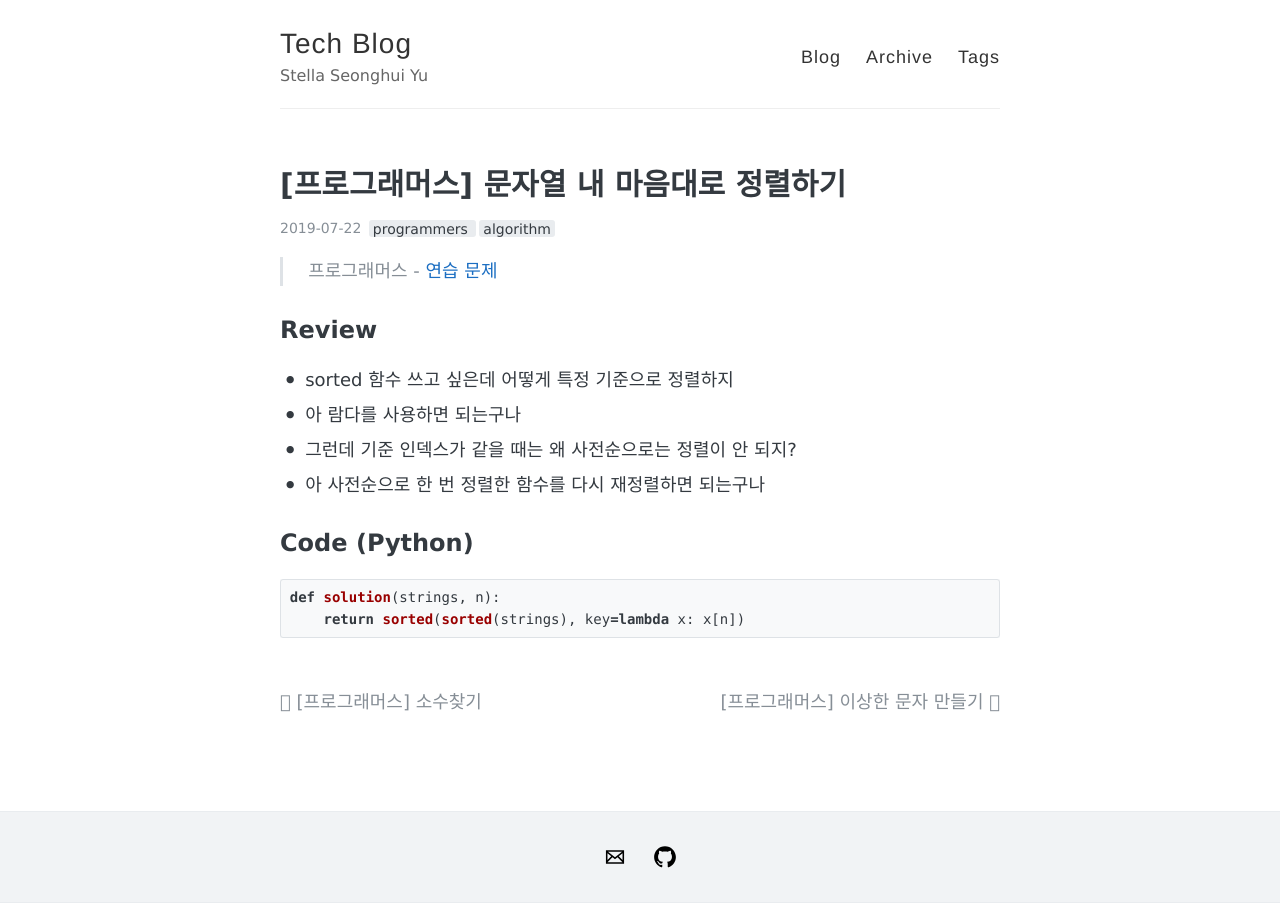
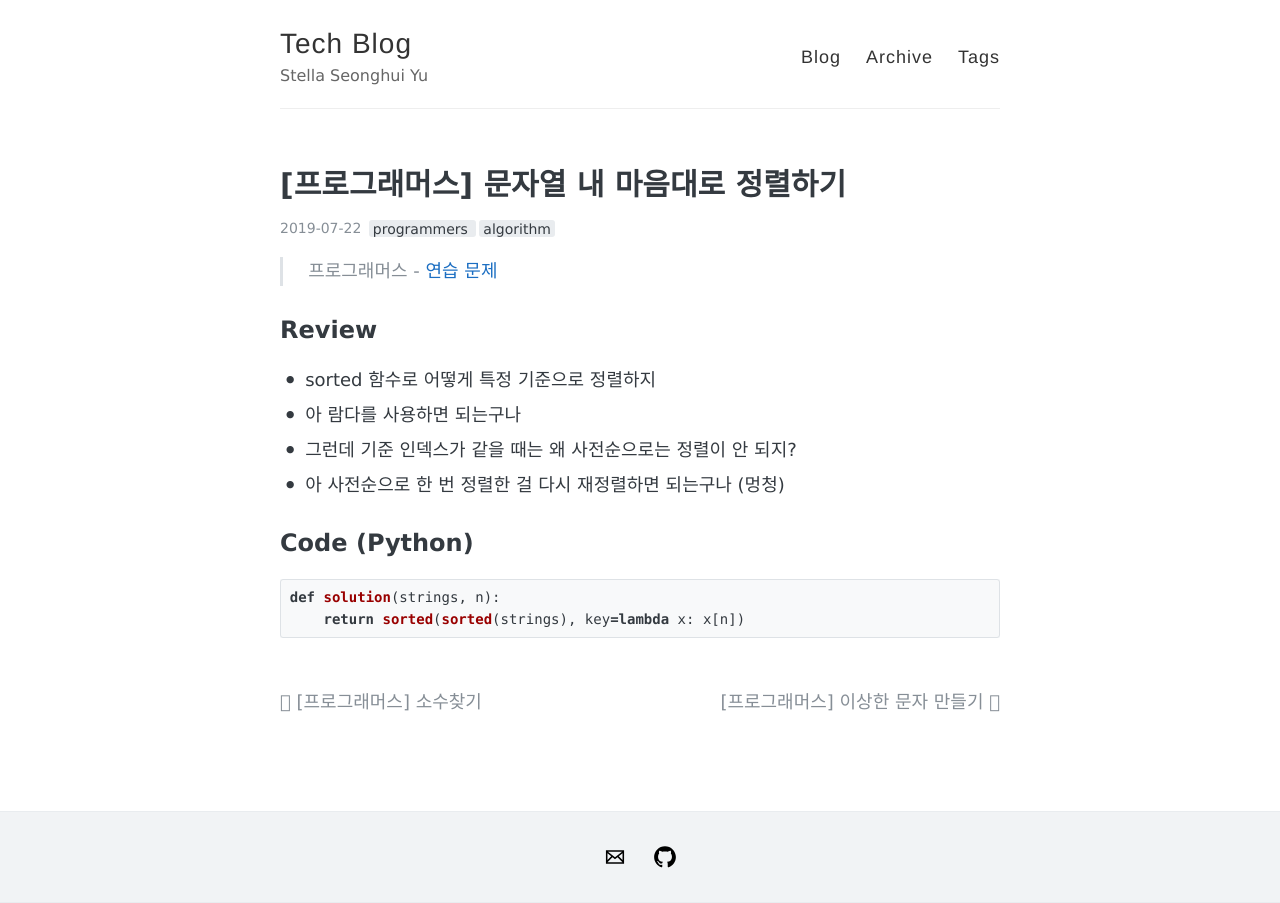
Before and after one commit to Seonghui/Seonghui.github.io, a Jekyll site: the page built from _posts/2019-07-22-pgs-12915.md, in a window 1280 px wide. Built offline with Jekyll 4.4.1, drawn with Linux system fonts in a browser that asks for light colours.

Commit message:
오타 수정

````diff
--- a/_posts/2019-07-22-pgs-12915.md
+++ b/_posts/2019-07-22-pgs-12915.md
@@ -6,12 +6,14 @@ tags: [programmers, algorithm]
 > 프로그래머스 - [연습 문제](https://programmers.co.kr/learn/courses/30/lessons/12915)
 
 ## Review
-* sorted 함수 쓰고 싶은데 어떻게 특정 기준으로 정렬하지
+
+* sorted 함수로 어떻게 특정 기준으로 정렬하지
 * 아 람다를 사용하면 되는구나
 * 그런데 기준 인덱스가 같을 때는 왜 사전순으로는 정렬이 안 되지?
-* 아 사전순으로 한 번 정렬한 함수를 다시 재정렬하면 되는구나
+* 아 사전순으로 한 번 정렬한 걸 다시 재정렬하면 되는구나 (멍청)
 
 ## Code (Python)
+
 ```python
 def solution(strings, n):
     return sorted(sorted(strings), key=lambda x: x[n])
````
Also changed, not shown: _posts/2018-12-22-bj-1003.md (+1 -1 lines), _posts/2019-07-22-pgs-12930.md (+4 -3 lines).
